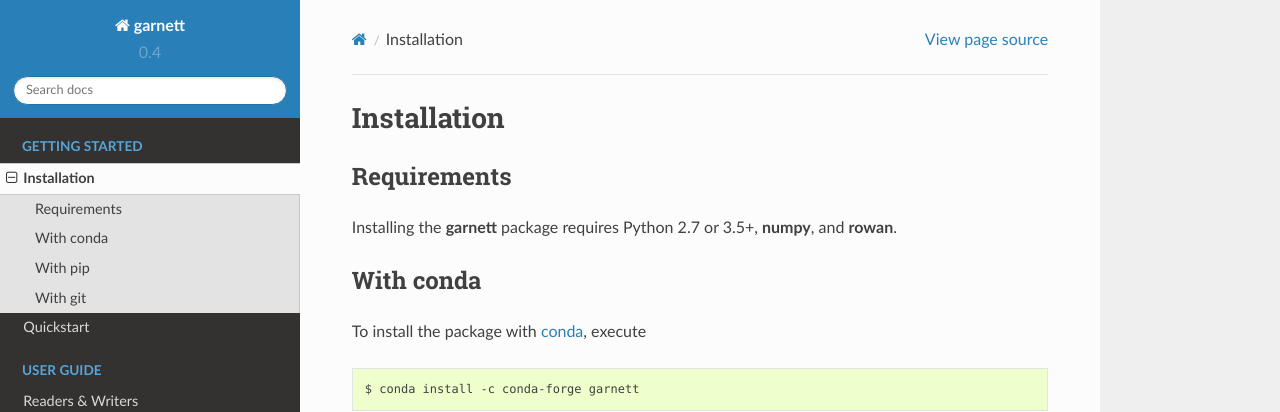
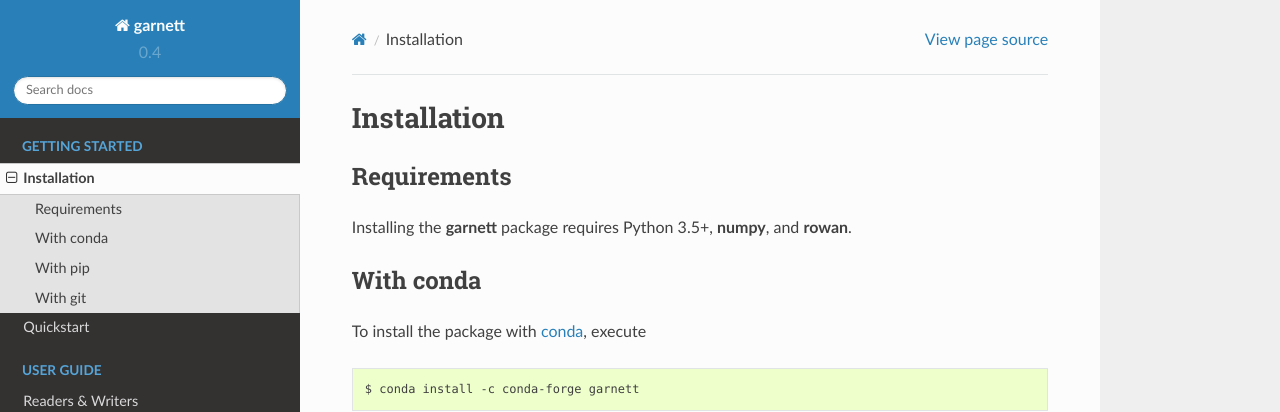
Before and after one commit to glotzerlab/garnett, a Sphinx documentation site: the page built from doc/installation.rst, in a window 1280 px wide and 1342 px high. Shown: the top 412 px of the window. Built offline with Sphinx 7.4.7 and the Read the Docs theme 2.0.0, drawn with Linux system fonts in a browser that asks for light colours.

Commit message:
rm py27 requirement from doc

```diff
--- a/doc/installation.rst
+++ b/doc/installation.rst
@@ -4,7 +4,7 @@ Installation
 Requirements
 ------------
 
-Installing the **garnett** package requires Python 2.7 or 3.5+, **numpy**, and **rowan**.
+Installing the **garnett** package requires Python 3.5+, **numpy**, and **rowan**.
 
 With conda
 ----------
```
